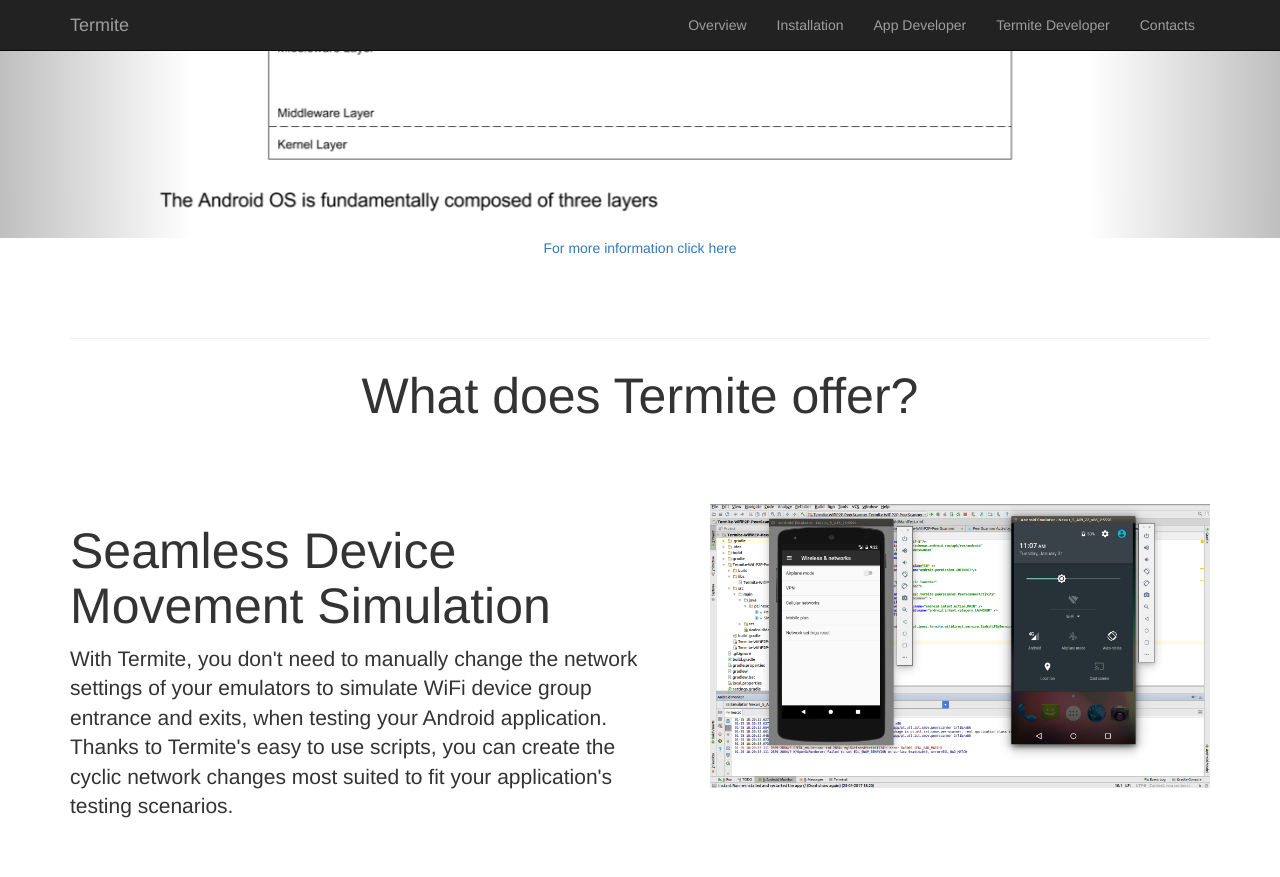
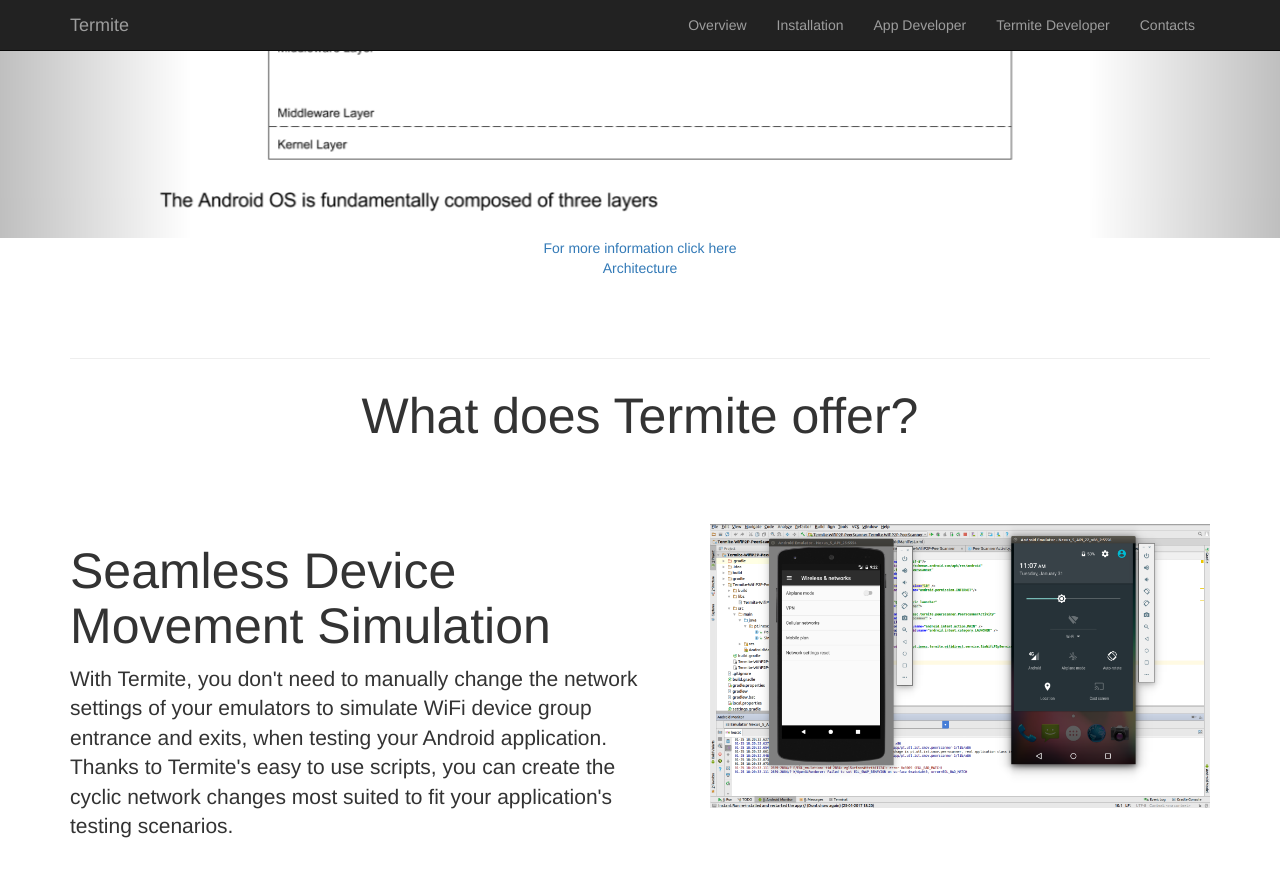
Before and after one commit to etraudonun/termite, a Jekyll site: the page index.html, which Jekyll copies as it is, in a window 1280 px wide and 900 px high, scrolled down 1018 px. Shown: the top 877 px of the window. Built offline with Jekyll 4.4.1, drawn with Linux system fonts in a browser that asks for light colours.

Commit message:
Update index.html

```diff
--- a/index.html
+++ b/index.html
@@ -223,6 +223,8 @@
 
     <section class="container content-section text-center">
         <a href="device-detection.html">For more information click here</a>
+        <br>
+        <a href="architecture.html">Architecture</a>
     </section>
 
     <section class="container content-section text-center">
```
